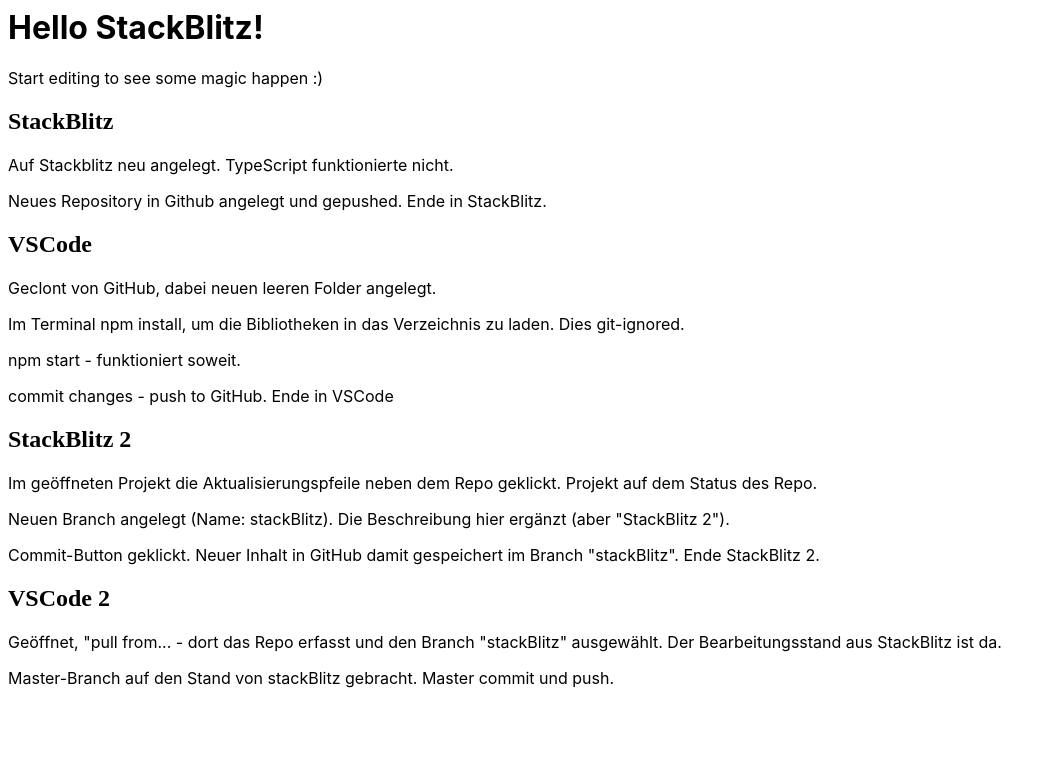
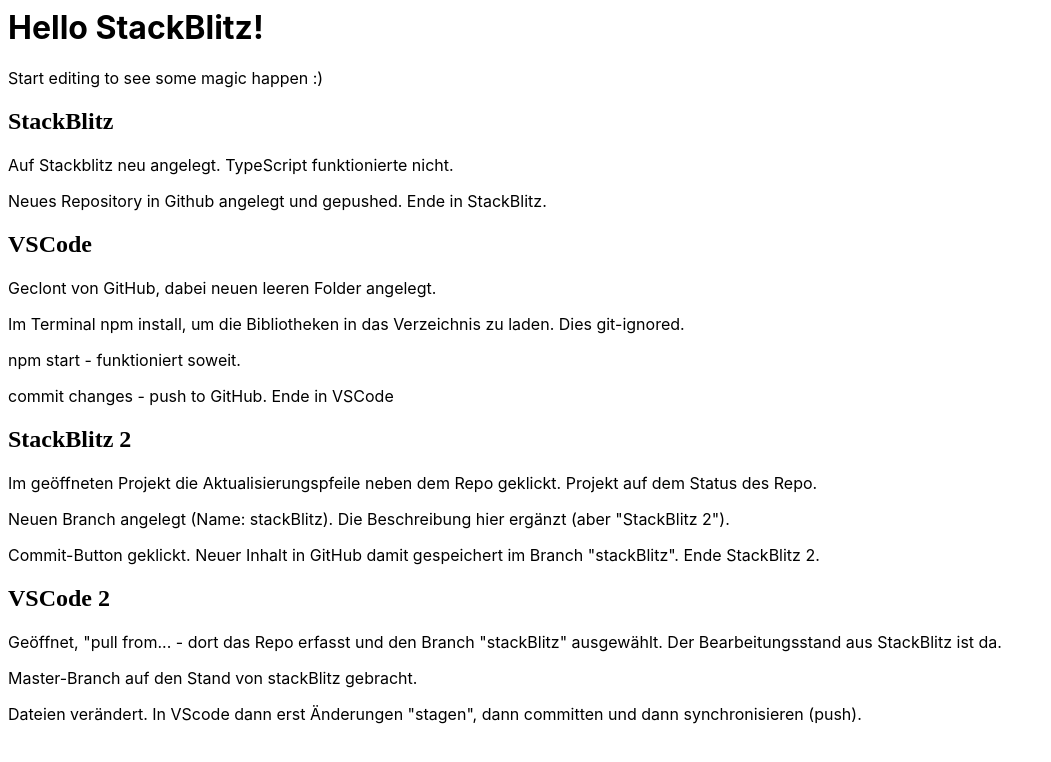
Before and after one commit to jothadete/react-js-test02, a React (Create React App) app: page / in a window 1280 px wide. Shown: the top 762 px of the page, without its empty margins (0-1051 px from the left). Built offline with nearby package versions, Linux system fonts and the light colour scheme.

Commit message:
staging text ergänzt.

```diff
--- a/src/App.js
+++ b/src/App.js
@@ -20,7 +20,8 @@
       <p>Commit-Button geklickt. Neuer Inhalt in GitHub damit gespeichert im Branch "stackBlitz". Ende StackBlitz 2.</p>
       <h2>VSCode 2</h2>
       <p>Geöffnet, "pull from... - dort das Repo erfasst und den Branch "stackBlitz" ausgewählt. Der Bearbeitungsstand aus StackBlitz ist da.</p>
-      <p>Master-Branch auf den Stand von stackBlitz gebracht. Master commit und push.</p>
+      <p>Master-Branch auf den Stand von stackBlitz gebracht. </p>
+      <p>Dateien verändert. In VScode dann erst Änderungen "stagen", dann committen und dann synchronisieren (push).</p>
     </div>
   );
 }
```
